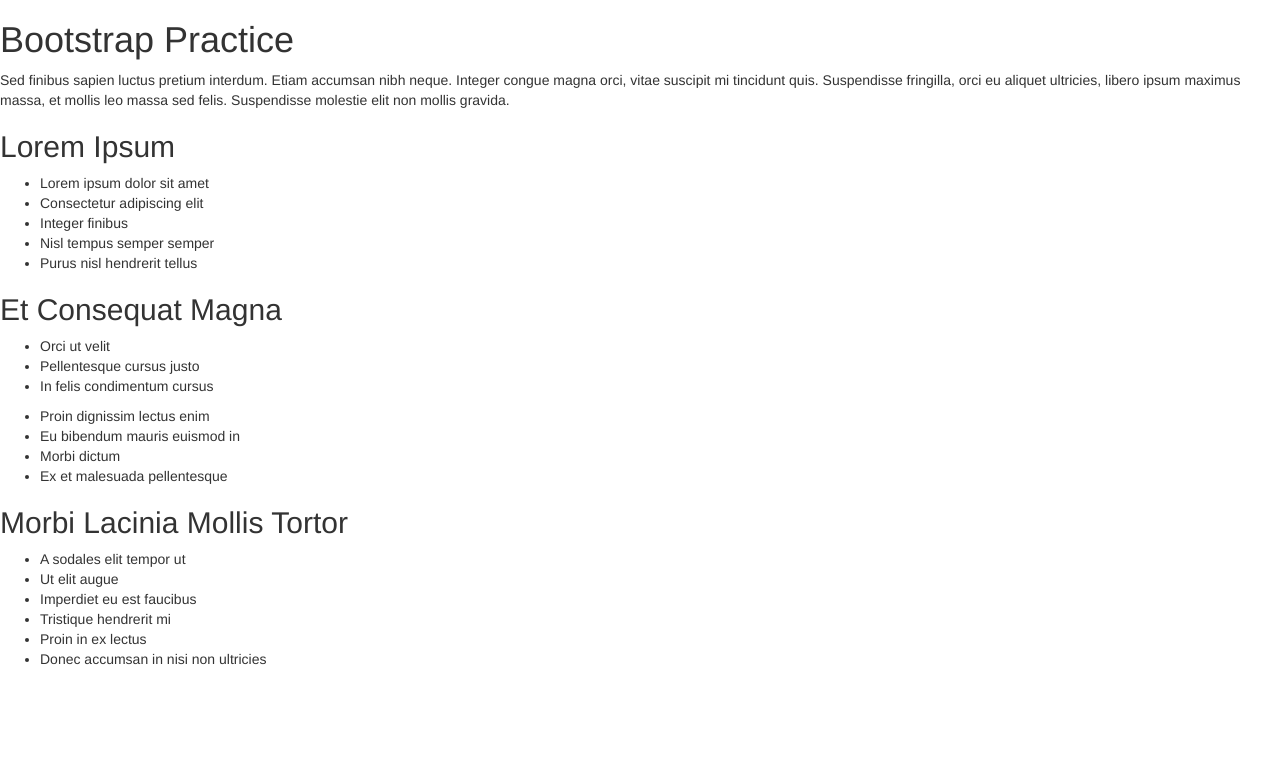
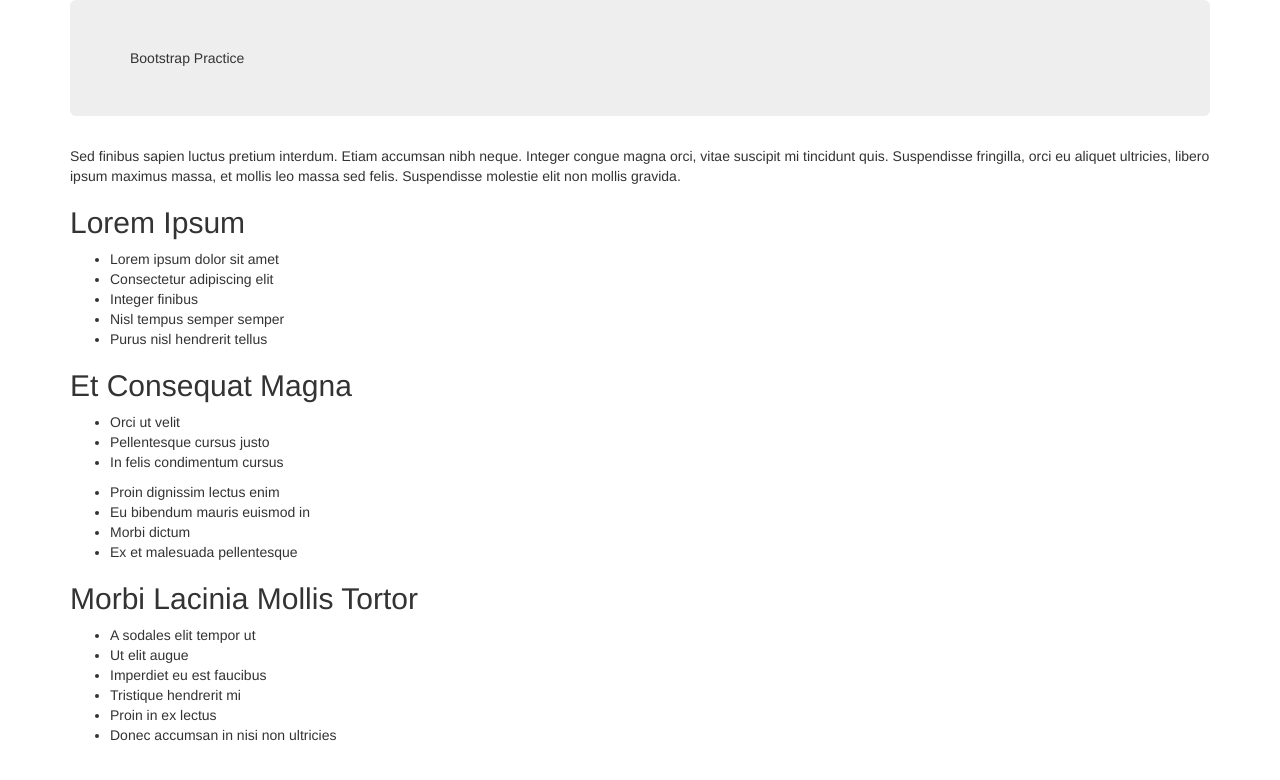
Before and after one commit to Allanlcomander/bootstrap, a plain HTML site: page index.html in a window 1280 px wide. Drawn offline with Linux system fonts and the light colour scheme.

Commit message:
add jumbotron container

```diff
--- a/index.html
+++ b/index.html
@@ -6,7 +6,10 @@
      <link href="css/bootstrap.css" rel="stylesheet" type="text/css">
   </head>
   <body>
+    <div class="container">
+      <div class="jumbotron"
     <h1>Bootstrap Practice</h1>
+  </div>
     <p>Sed finibus sapien luctus pretium interdum. Etiam accumsan nibh neque. Integer congue magna orci, vitae suscipit mi tincidunt quis. Suspendisse fringilla, orci eu aliquet ultricies, libero ipsum maximus massa, et mollis leo massa sed felis. Suspendisse molestie elit non mollis gravida.</p>
     <h2>Lorem Ipsum</h2>
     <ul>
@@ -22,6 +25,7 @@
       <li>Pellentesque cursus justo</li>
       <li>In felis condimentum cursus</li>
     </ul>
+
     <ul>
       <li>Proin dignissim lectus enim</li>
       <li>Eu bibendum mauris euismod in</li>
@@ -37,5 +41,7 @@
       <li>Proin in ex lectus</li>
       <li>Donec accumsan in nisi non ultricies</li>
     </ul>
+
+  </div>
   </body>
 </html>
```
